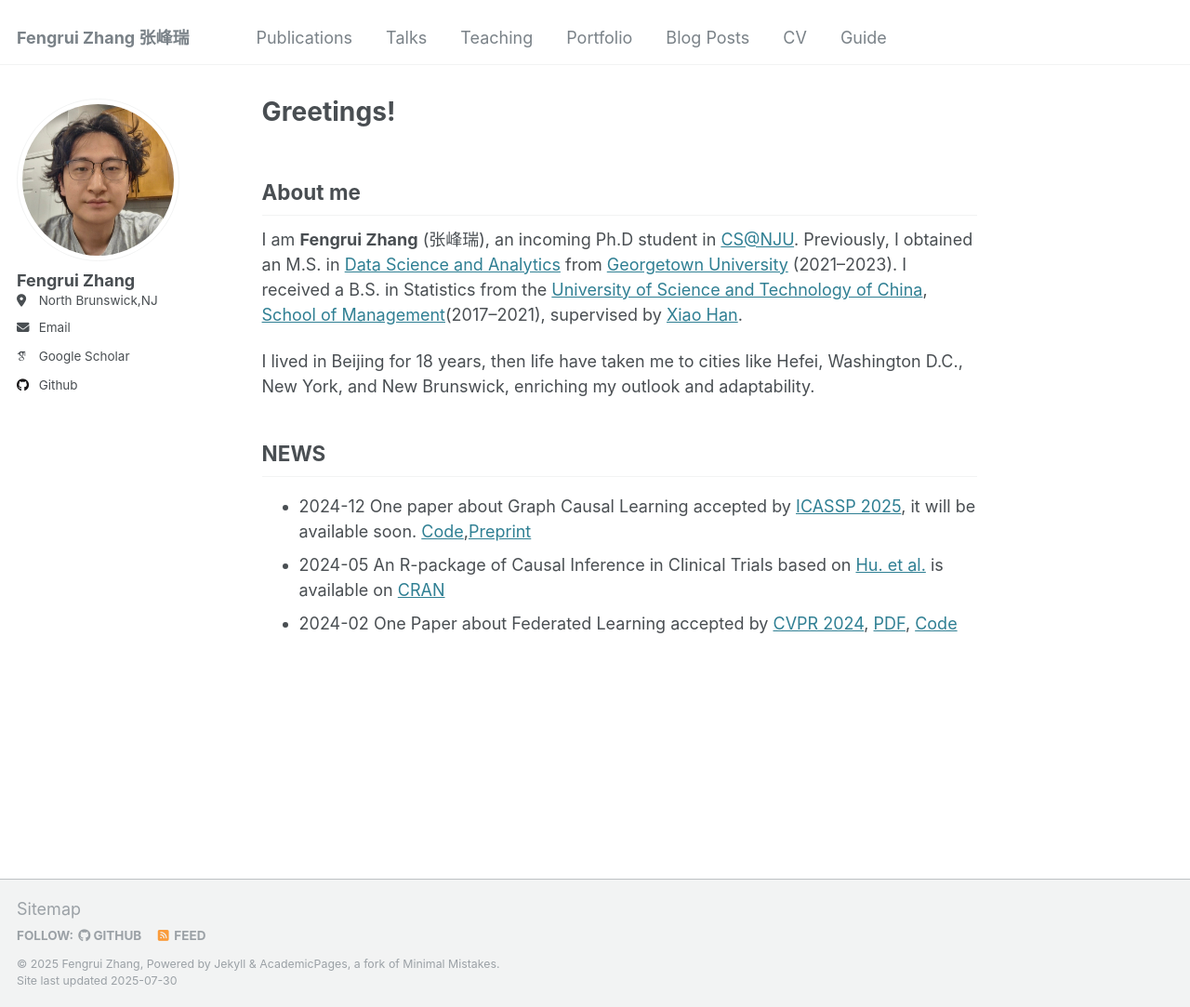
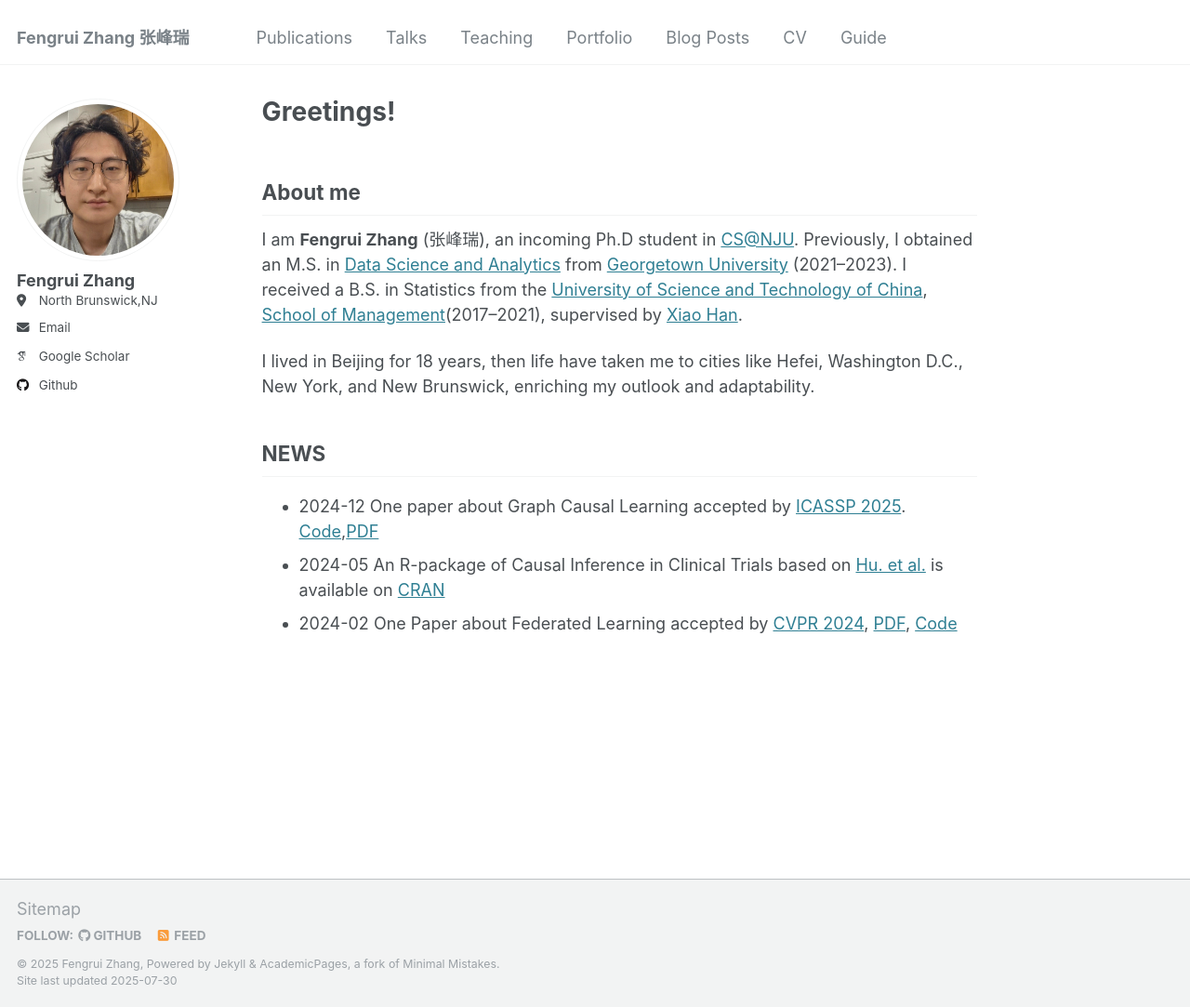
Before and after one commit to fengrui-z/fengrui-z.github.io, a Jekyll site: the page built from _pages/about.md, in a window 1280 px wide and 1083 px high. Shown: the whole window at 93% size. Built offline with Jekyll 4.4.1, drawn with Linux system fonts in a browser that asks for light colours; some web fonts are replaced.

Commit message:
Update about.md

```diff
--- a/_pages/about.md
+++ b/_pages/about.md
@@ -15,6 +15,6 @@ I lived in Beijing for 18 years, then life have taken me to cities like Hefei, W
 
 ## NEWS
 
-- 2024-12 One paper about Graph Causal Learning accepted by [ICASSP 2025](https://2025.ieeeicassp.org/), it will be available soon. [Code](https://github.com/fengrui-z/ECAL),[Preprint](https://arxiv.org/abs/2501.01707)
+- 2024-12 One paper about Graph Causal Learning accepted by [ICASSP 2025](https://2025.ieeeicassp.org/). [Code](https://github.com/fengrui-z/ECAL),[PDF](https://ieeexplore.ieee.org/stamp/stamp.jsp?arnumber=10889221)
 - 2024-05 An R-package of Causal Inference in Clinical Trials based on [Hu. et al.](https://onlinelibrary.wiley.com/doi/10.1002/sim.9548) is available on [CRAN](https://cran.r-project.org/web/packages/riAFTBART/)
 - 2024-02 One Paper about Federated Learning accepted by [CVPR 2024](https://cvpr.thecvf.com/Conferences/2024), [PDF](https://ieeexplore.ieee.org/document/10656892/citations?tabFilter=papers#citations), [Code](https://github.com/fengrui-z/FedBary)
```
